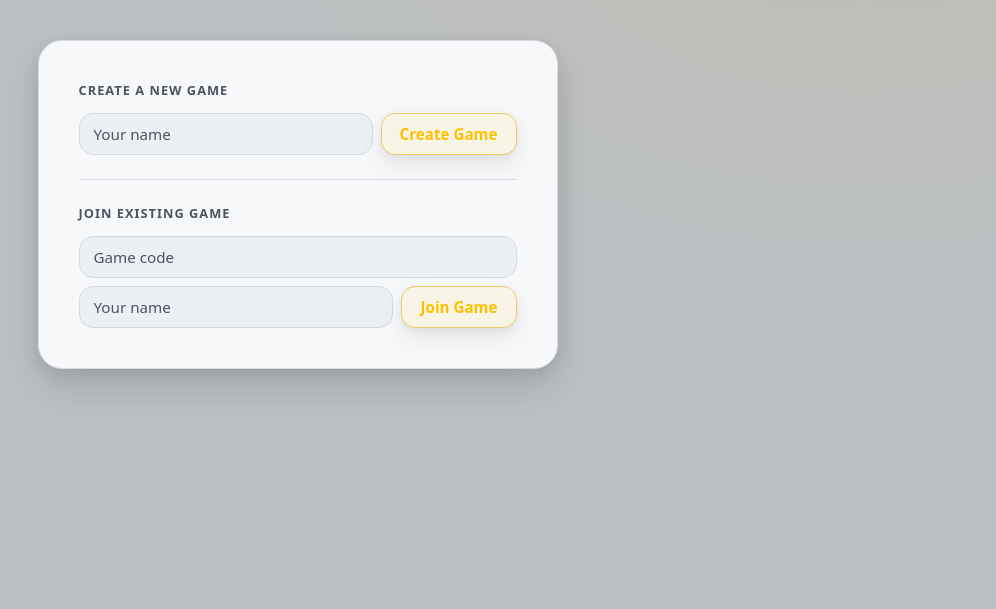
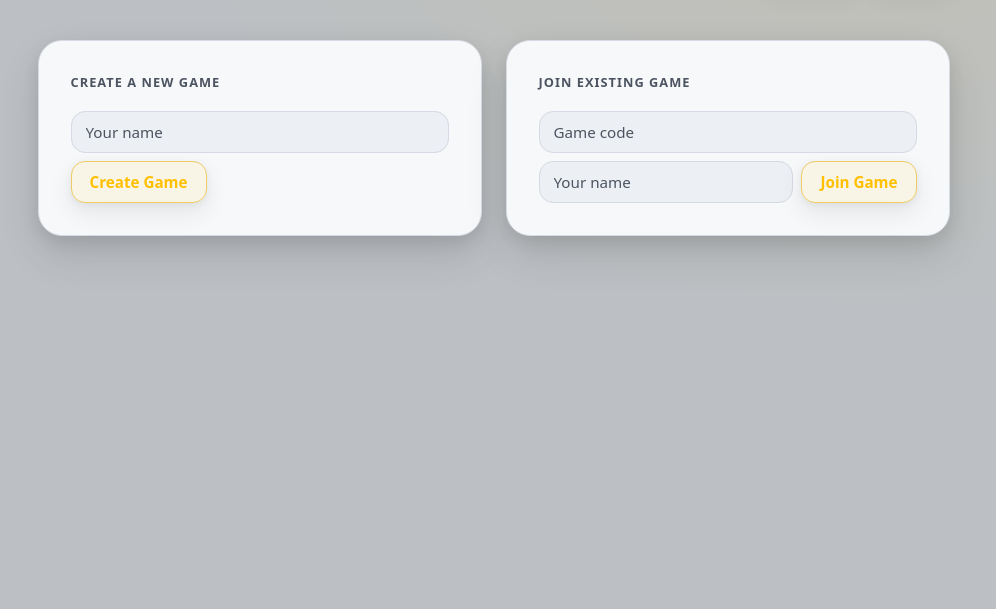
Before and after one commit to JacobHoukes/gin-rummy, a FastAPI app: template templates/board.html in a window 1280 px wide. Shown: the part 73-682 px from the top of the page, without its empty margins (139-1135 px from the left). Run offline with FastAPI, Linux system fonts and the light colour scheme; the template is opened without the code that fills it, so the values that code supplies are empty.

Commit message:
Auth fixes, lobby cards side by side, game code modal with copy

```diff
--- a/auth.py
+++ b/auth.py
@@ -1,22 +1,21 @@
-from passlib.context import CryptContext
+import bcrypt
 from itsdangerous import URLSafeTimedSerializer
 from fastapi import Request, HTTPException
 
 SECRET_KEY = "change-this-to-a-long-random-string-before-deploying"
 SESSION_COOKIE = "gr_session"
 
-pwd_context = CryptContext(schemes=["bcrypt"], deprecated="auto")
 serializer = URLSafeTimedSerializer(SECRET_KEY)
 
 
 def hash_password(password: str) -> str:
-    """This function hashes a plain-text password using bcrypt and returns the hash."""
-    return pwd_context.hash(password)
+    """This function hashes a plain-text password using bcrypt and returns the hash as a string."""
+    return bcrypt.hashpw(password.encode(), bcrypt.gensalt()).decode()
 
 
 def verify_password(plain: str, hashed: str) -> bool:
     """This function verifies a plain-text password against a bcrypt hash and returns True if they match."""
-    return pwd_context.verify(plain, hashed)
+    return bcrypt.checkpw(plain.encode(), hashed.encode())
 
 
 def create_session(user_id: int) -> str:
@@ -27,7 +26,7 @@ def create_session(user_id: int) -> str:
 def decode_session(token: str) -> int:
     """This function decodes a signed session token and returns the user ID, or raises an exception if invalid or expired."""
     try:
-        return serializer.loads(token, max_age=60 * 60 * 24 * 7)  # 7 days
+        return serializer.loads(token, max_age=60 * 60 * 24 * 7)
     except Exception:
         raise HTTPException(status_code=401, detail="Invalid or expired session")
 
--- a/static/style.css
+++ b/static/style.css
@@ -346,30 +346,31 @@ button.danger:hover {
    8. LOBBY
    ============================================================ */
 #lobby {
+    width: 100%;
+}
+
+.lobby-cards {
+    display: flex;
+    gap: 24px;
+    width: 100%;
+}
+
+.lobby-card {
+    flex: 1;
     background: var(--surface);
     border: 1px solid var(--border);
     border-radius: var(--radius-lg);
-    padding: 40px;
-    width: 100%;
-    max-width: 520px;
+    padding: 32px;
     box-shadow: var(--shadow-2);
 }
 
-.lobby-section {
-    margin-bottom: 24px;
-}
-
-.lobby-section:last-child {
-    margin-bottom: 0;
-}
-
-.lobby-section h2 {
+.lobby-card h2 {
     font-size: 0.8rem;
     font-weight: 700;
     text-transform: uppercase;
     letter-spacing: 0.08em;
     color: var(--muted);
-    margin-bottom: 14px;
+    margin-bottom: 20px;
 }
 
 .lobby-divider {
--- a/templates/board.html
+++ b/templates/board.html
@@ -63,16 +63,17 @@
 <main class="page">
 
     <!-- Lobby Panel -->
-    <div id="lobby">
-        <div class="lobby-section">
+    <div id="lobby" class="lobby-cards">
+
+        <div class="lobby-card">
             <h2>Create a new game</h2>
             <div class="lobby-row">
                 <input id="nameInput" placeholder="Your name" />
                 <button class="accent" onclick="createGame()">Create Game</button>
             </div>
         </div>
-        <hr class="lobby-divider">
-        <div class="lobby-section">
+
+        <div class="lobby-card">
             <h2>Join existing game</h2>
             <div class="lobby-row">
                 <input id="joinCode" placeholder="Game code" />
@@ -80,6 +81,7 @@
                 <button class="accent" onclick="joinGame()">Join Game</button>
             </div>
         </div>
+
     </div>
 
     <!-- Game Table -->
@@ -132,6 +134,21 @@
 <footer class="footer">
     <p class="footer-copy">Gin Rummy &copy; 2026</p>
 </footer>
+
+<!-- ── Game Code Modal ── -->
+<div id="gameCodeModal">
+    <div class="modal-box">
+        <h2>Game Created!</h2>
+        <p>Share this code with your friend to join the game.</p>
+        <div class="game-code-display">
+            <span id="gameCodeText"></span>
+            <button onclick="copyGameCode()" id="copyBtn">Copy</button>
+        </div>
+        <div class="modal-actions">
+            <button class="accent" onclick="closeGameCodeModal()">Let's play</button>
+        </div>
+    </div>
+</div>
 
 <!-- ── Knock Modal ── -->
 <div id="knockModal">
@@ -247,7 +264,7 @@
         const data = await res.json();
         gameId = data.game_id;
         myPlayer = 'player1';
-        alert(`Game created! Share this code with your friend: ${gameId}`);
+        showGameCodeModal(gameId);
         startGame(data.state);
     }
 
@@ -338,6 +355,24 @@
         else log(`⚠ ${data.detail}`);
     }
 
+    function showGameCodeModal(code) {
+        document.getElementById('gameCodeText').textContent = code;
+        document.getElementById('gameCodeModal').style.display = 'flex';
+    }
+
+    function closeGameCodeModal() {
+        document.getElementById('gameCodeModal').style.display = 'none';
+    }
+
+    function copyGameCode() {
+        const code = document.getElementById('gameCodeText').textContent;
+        navigator.clipboard.writeText(code).then(() => {
+            const btn = document.getElementById('copyBtn');
+            btn.textContent = 'Copied!';
+            setTimeout(() => btn.textContent = 'Copy', 2000);
+        });
+    }
+
     // ── Knock ──
     function openKnockModal()  { document.getElementById('knockModal').style.display = 'flex'; }
     function closeKnockModal() { document.getElementById('knockModal').style.display = 'none'; }
```
Also changed, not shown: other parts of static/style.css (+35 -0 lines).
